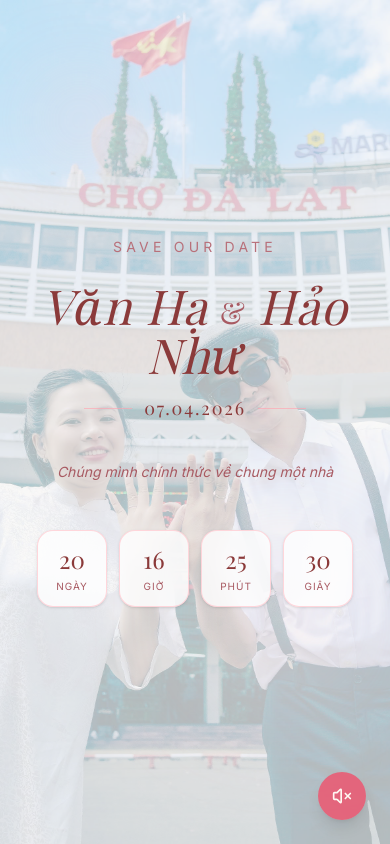
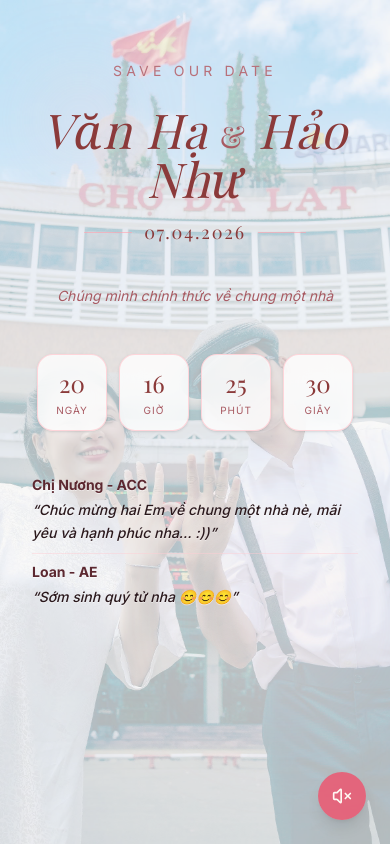
Before and after one commit to haphan95/hanhu, a Next.js app: page / in a window 390 px wide. Shown: the top 844 px of the page. Built offline with nearby package versions, Linux system fonts and the light colour scheme; a web font is replaced by a local one.

Commit message:
show message in hero section

```diff
--- a/components/wedding/hero-section.tsx
+++ b/components/wedding/hero-section.tsx
@@ -1,41 +1,222 @@
-"use client"
+"use client";
 
-import { useEffect, useState } from "react"
-import { ChevronDown } from "lucide-react"
-import { GROOM_NAME, BRIDE_NAME, WEDDING_DATE_DISPLAY, WEDDING_DATETIME } from "@/lib/wedding-config"
+import { useCallback, useEffect, useRef, useState } from "react";
+import { AnimatePresence, motion } from "framer-motion";
+import { ChevronDown } from "lucide-react";
+import {
+  GROOM_NAME,
+  BRIDE_NAME,
+  WEDDING_DATE_DISPLAY,
+  WEDDING_DATETIME,
+} from "@/lib/wedding-config";
+
+const WISH_ROTATE_MS = 5000;
+/** Khoảng cách giữa lần trượt hàng 1 và hàng 2 (tuần tự). */
+const WISH_SLOT_STAGGER_MS = 8;
+/** Giới hạn cao tối đa, nội dung ôm sát nhau; cuộn khi quá dài. */
+const WISH_BOX_CLASS = "min-h-[18.5rem] md:min-h-[22rem]";
+const WISH_BOX_SINGLE_CLASS = "min-h-[13rem] md:min-h-[15rem]";
+
+type FriendWishSource = {
+  id: number;
+  name: string;
+  email?: string;
+  status?: string;
+  message_attend?: string;
+  time_attend?: string;
+};
+
+type WishLine = { id: number; displayName: string; text: string };
+
+function parseTimeAttend(value: string | undefined): number | null {
+  if (!value?.trim()) return null;
+  const t = Date.parse(value);
+  return Number.isNaN(t) ? null : t;
+}
+
+function sortWishesNewestFirst(rows: FriendWishSource[]): FriendWishSource[] {
+  return [...rows].sort((a, b) => {
+    const ta = parseTimeAttend(a.time_attend);
+    const tb = parseTimeAttend(b.time_attend);
+    if (ta === null && tb === null) return a.id - b.id;
+    if (ta === null) return 1;
+    if (tb === null) return -1;
+    if (tb !== ta) return tb - ta;
+    return a.id - b.id;
+  });
+}
+
+function buildWishLines(data: FriendWishSource[]): WishLine[] {
+  const attended = data.filter((g) => g.status === "attend");
+  const withMessage = attended.filter(
+    (g) => (g.message_attend ?? "").trim().length > 0,
+  );
+  return sortWishesNewestFirst(withMessage).map((g) => ({
+    id: g.id,
+    displayName: (g.email ?? "").trim() === "" ? g.name : (g.email ?? "").trim(),
+    text: (g.message_attend ?? "").trim(),
+  }));
+}
 
 function calculateTimeLeft() {
-  const weddingDate = new Date(WEDDING_DATETIME).getTime()
-  const now = new Date().getTime()
-  const diff = weddingDate - now
+  const weddingDate = new Date(WEDDING_DATETIME).getTime();
+  const now = new Date().getTime();
+  const diff = weddingDate - now;
 
-  if (diff <= 0) return { days: 0, hours: 0, minutes: 0, seconds: 0 }
+  if (diff <= 0) return { days: 0, hours: 0, minutes: 0, seconds: 0 };
 
   return {
     days: Math.floor(diff / (1000 * 60 * 60 * 24)),
     hours: Math.floor((diff % (1000 * 60 * 60 * 24)) / (1000 * 60 * 60)),
     minutes: Math.floor((diff % (1000 * 60 * 60)) / (1000 * 60)),
     seconds: Math.floor((diff % (1000 * 60)) / 1000),
-  }
+  };
+}
+
+function WishRowCard({
+  wish,
+  position,
+}: {
+  wish: WishLine;
+  position: "single" | "top" | "bottom";
+}) {
+  const shellClass = position === "single" ? "relative shrink-0" : position === "top"
+        ? "relative shrink-0 border-b border-rose-200/45 pb-2" : "relative shrink-0 pt-2";
+
+  return (
+    <div className={shellClass}>
+      <AnimatePresence mode="wait" initial={false}>
+        <motion.div
+          key={wish.id}
+          initial={{ opacity: 0, y: 28 }}
+          animate={{ opacity: 1, y: 0 }}
+          exit={{ opacity: 0, y: -24 }}
+          transition={{ duration: 0.44, ease: [0.22, 1, 0.36, 1] }}
+          className="pr-1 text-left"
+        >
+          <motion.p
+            className="text-sm font-bold text-[#5c2830] not-italic mb-1"
+            style={{ textShadow: "0 1px 0 rgba(255,255,255,0.5)" }}
+            initial={{ opacity: 0, y: 10 }}
+            animate={{ opacity: 1, y: 0 }}
+            transition={{ duration: 0.3, delay: 0.05, ease: "easeOut" }}
+          >
+            {wish.displayName}
+          </motion.p>
+          <motion.p
+            className="text-sm md:text-[0.9375rem] leading-relaxed font-medium italic text-[#2a181c] whitespace-pre-wrap break-words"
+            style={{ textShadow: "0 1px 0 rgba(255,255,255,0.5)" }}
+            initial={{ opacity: 0, y: 12 }}
+            animate={{ opacity: 1, y: 0 }}
+            transition={{ duration: 0.32, delay: 0.1, ease: "easeOut" }}
+          >
+            &ldquo;{wish.text}&rdquo;
+          </motion.p>
+        </motion.div>
+      </AnimatePresence>
+    </div>
+  );
 }
 
 export function HeroSection() {
-  const [timeLeft, setTimeLeft] = useState(calculateTimeLeft())
-  const [mounted, setMounted] = useState(false)
+  const [timeLeft, setTimeLeft] = useState(calculateTimeLeft());
+  const [mounted, setMounted] = useState(false);
+  const [wishes, setWishes] = useState<WishLine[]>([]);
+  /** Chỉ số vào mảng wishes cho hàng trên / hàng dưới (2 người). */
+  const [idxTop, setIdxTop] = useState(0);
+  const [idxBottom, setIdxBottom] = useState(1);
+  const staggerTimeoutRef = useRef<ReturnType<typeof setTimeout> | null>(null);
+
+  const fetchWishes = useCallback(() => {
+    let cancelled = false;
+    fetch("/api/friends")
+      .then((res) => res.json())
+      .then((data: unknown) => {
+        if (cancelled || !Array.isArray(data)) return;
+        setWishes(buildWishLines(data as FriendWishSource[]));
+      })
+      .catch(() => {});
+    return () => {
+      cancelled = true;
+    };
+  }, []);
 
   useEffect(() => {
-    setMounted(true)
+    setMounted(true);
     const timer = setInterval(() => {
-      setTimeLeft(calculateTimeLeft())
-    }, 1000)
-    return () => clearInterval(timer)
-  }, [])
+      setTimeLeft(calculateTimeLeft());
+    }, 1000);
+    return () => clearInterval(timer);
+  }, []);
+
+  useEffect(() => {
+    return fetchWishes();
+  }, [fetchWishes]);
+
+  useEffect(() => {
+    const onRsvp = () => fetchWishes();
+    window.addEventListener("rsvp-confirmed", onRsvp);
+    return () => window.removeEventListener("rsvp-confirmed", onRsvp);
+  }, [fetchWishes]);
+
+  const wishCount = wishes.length;
+
+  const wishTop = wishCount > 0 ? wishes[idxTop % wishCount]! : null;
+  const wishBottom = wishCount > 0 ? wishes[(wishCount >= 2 ? idxBottom : idxTop) % wishCount]! : null;
+
+  useEffect(() => {
+    if (wishCount >= 2) {
+      setIdxTop(0);
+      setIdxBottom(1);
+    } else if (wishCount === 1) {
+      setIdxTop(0);
+      setIdxBottom(0);
+    }
+  }, [wishes, wishCount]);
+
+  useEffect(() => {
+    if (wishCount < 1) return;
+
+    const clearStagger = () => {
+      if (staggerTimeoutRef.current !== null) {
+        clearTimeout(staggerTimeoutRef.current);
+        staggerTimeoutRef.current = null;
+      }
+    };
+
+    if (wishCount === 1) {
+      const id = window.setInterval(() => {
+        setIdxTop((i) => (i + 1) % wishCount);
+      }, WISH_ROTATE_MS);
+      return () => {
+        clearInterval(id);
+        clearStagger();
+      };
+    }
+
+    const tick = () => {
+      clearStagger();
+      setIdxTop((i) => (i + 1) % wishCount);
+      staggerTimeoutRef.current = setTimeout(() => {
+        setIdxBottom((i) => (i + 1) % wishCount);
+        staggerTimeoutRef.current = null;
+      }, WISH_SLOT_STAGGER_MS);
+    };
+
+    const id = window.setInterval(tick, WISH_ROTATE_MS);
+    return () => {
+      clearInterval(id);
+      clearStagger();
+    };
+  }, [wishCount]);
 
   return (
-    <section id="hero" className="relative min-h-screen h-screen flex items-center justify-center overflow-hidden bg-[#FAF8F6]"
-
+    <section
+      id="hero"
+      className="relative min-h-screen h-screen flex items-center justify-center overflow-hidden bg-[#FAF8F6]"
     >
-      <div className="absolute inset-0 bg-cover bg-center bg-no-repeat opacity-30 pointer-events-none"
+      <div
+        className="absolute inset-0 bg-cover bg-center bg-no-repeat opacity-30 pointer-events-none"
         style={{ backgroundImage: "url(/images/hero-wedding.jpg)" }}
         aria-hidden
       />
@@ -60,7 +241,10 @@ export function HeroSection() {
           style={{ color: "#8B3A3A" }}
         >
           <span className="italic">{GROOM_NAME}</span>
-          <span className="mx-3 md:mx-5 text-3xl md:text-5xl lg:text-6xl inline-block align-middle" style={{ color: "#A85A62" }}>
+          <span
+            className="mx-3 md:mx-5 text-3xl md:text-5xl lg:text-6xl inline-block align-middle"
+            style={{ color: "#A85A62" }}
+          >
             &
           </span>
           <span className="italic">{BRIDE_NAME}</span>
@@ -72,7 +256,10 @@ export function HeroSection() {
           }`}
         >
           <div className="h-px w-12 md:w-20 bg-rose-300/60" />
-          <p className="text-lg md:text-2xl font-serif tracking-widest" style={{ color: "#8B3A3A" }}>
+          <p
+            className="text-lg md:text-2xl font-serif tracking-widest"
+            style={{ color: "#8B3A3A" }}
+          >
             {WEDDING_DATE_DISPLAY}
           </p>
           <div className="h-px w-12 md:w-20 bg-rose-300/60" />
@@ -103,15 +290,46 @@ export function HeroSection() {
               key={item.label}
               className="flex flex-col items-center bg-white/80 backdrop-blur-md rounded-2xl px-4 py-3 md:px-6 md:py-4 min-w-[70px] md:min-w-[90px] border border-rose-200/80 shadow-sm"
             >
-              <span className="text-2xl md:text-4xl font-serif tabular-nums" style={{ color: "#8B3A3A" }}>
+              <span
+                className="text-2xl md:text-4xl font-serif tabular-nums"
+                style={{ color: "#8B3A3A" }}
+              >
                 {String(item.value).padStart(2, "0")}
               </span>
-              <span className="text-[10px] md:text-xs uppercase tracking-widest mt-1" style={{ color: "#A85A62" }}>
+              <span
+                className="text-[10px] md:text-xs uppercase tracking-widest mt-1"
+                style={{ color: "#A85A62" }}
+              >
                 {item.label}
               </span>
             </div>
           ))}
         </div>
+
+        {/* 2 lời chúc cùng lúc; mỗi 5s trượt hàng trên trước, ~0.5s sau trượt hàng dưới */}
+        {wishCount > 0 && wishTop ? (
+          <div
+            className={`w-full max-w-lg mx-auto mt-8 md:mt-10 text-left transition-all duration-1000 delay-700 ${
+              mounted ? "opacity-100 translate-y-0" : "opacity-0 translate-y-4"
+            }`}
+          >
+            <div className="px-4 py-3">
+              <div
+                className={`relative flex flex-col ${
+                  wishCount >= 2 ? WISH_BOX_CLASS : WISH_BOX_SINGLE_CLASS
+                }`}
+              >
+                <WishRowCard
+                  wish={wishTop}
+                  position={wishCount >= 2 ? "top" : "single"}
+                />
+                {wishCount >= 2 && wishBottom ? (
+                  <WishRowCard wish={wishBottom} position="bottom" />
+                ) : null}
+              </div>
+            </div>
+          </div>
+        ) : null}
 
         {/* Scroll indicator: chỉ hiện trên desktop */}
         <div
@@ -120,10 +338,13 @@ export function HeroSection() {
           }`}
         >
           <a href="#invitation" aria-label="Cuộn xuống">
-            <ChevronDown className="w-6 h-6 mx-auto" style={{ color: "#B8707A" }} />
+            <ChevronDown
+              className="w-6 h-6 mx-auto"
+              style={{ color: "#B8707A" }}
+            />
           </a>
         </div>
       </div>
     </section>
-  )
+  );
 }
```
Also changed, not shown: components/wedding/thank-you-section.tsx (+93 -54 lines).
